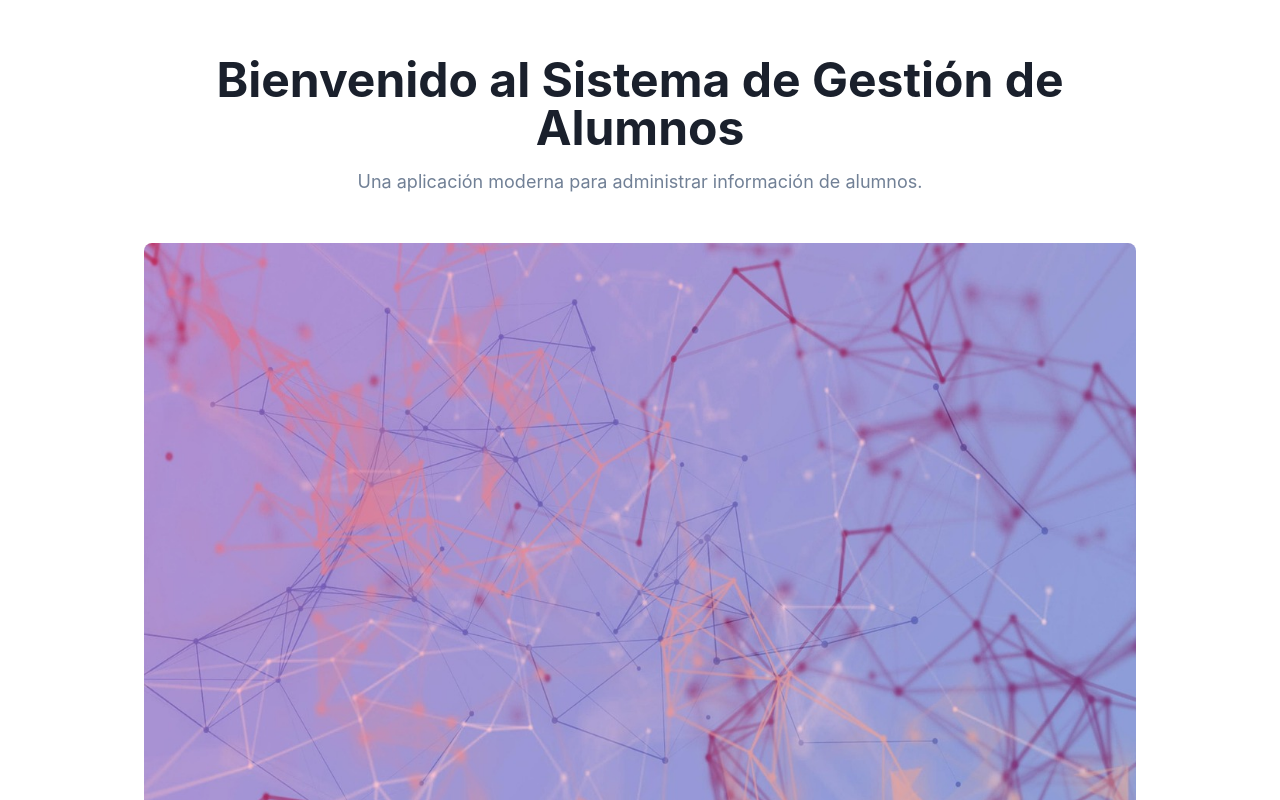
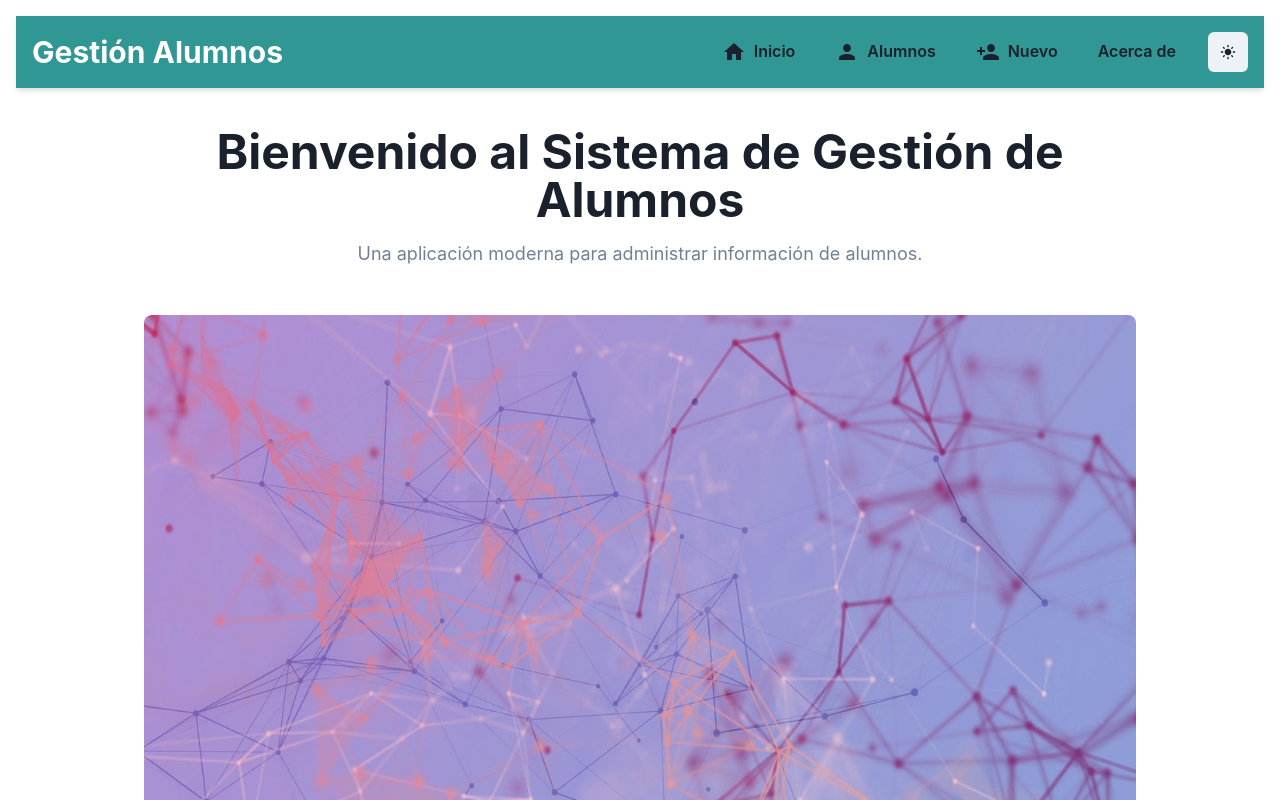
Before and after one commit to MintBlue06/pv-student-app, a React (Vite) app: page / in a window 1280 px wide. Shown: the top 800 px of the page. Built offline with nearby package versions, Linux system fonts and the light colour scheme.

Commit message:
feat: agregado NavBar

```diff
--- a/src/App.jsx
+++ b/src/App.jsx
@@ -1,5 +1,6 @@
 import { useRoutes } from "react-router-dom";
 import { Footer } from "./components/Footer";
+import { NavBar } from "./components/NavBar";
 import routesConfig from "./routes";
 import { Box, Flex } from "@chakra-ui/react";
 
@@ -12,6 +13,7 @@ function App() {
   return (
     <Flex direction="column" minH="100vh">
       <Box flex="1" p={4}>
+        <NavBar />
         <main>
           <AppRoutes />
         </main>
--- /dev/null
+++ b/src/components/NavBar.jsx
@@ -0,0 +1,148 @@
+import { Link as RouterLink } from "react-router-dom";
+import {
+  Box,
+  Flex,
+  Heading,
+  Icon,
+  Link,
+  Spacer,
+  Text,
+  Button,
+  IconButton,
+  Menu,
+  MenuList,
+  MenuItem,
+  MenuButton,
+  useDisclosure,
+} from "@chakra-ui/react";
+import { ThemeToggleButton } from "./ThemeToggleButton";
+import {
+  MdHome,
+  MdMenu,
+  MdMenuBook,
+  MdMenuOpen,
+  MdPerson,
+  MdPersonAdd,
+} from "react-icons/md";
+
+export const NavBar = () => {
+  // useDisclosure maneja isOpen, onOpen, onClose para el menú
+  const { isOpen, onOpen, onClose } = useDisclosure();
+
+  return (
+    <Box bg="teal.500" p={4} color="white" shadow="md">
+      <Flex maxW="container.xl" mx="auto" align="center">
+        <Heading as="h1" size="lg">
+          <Link as={RouterLink} to="/">
+            Gestión Alumnos
+          </Link>
+        </Heading>
+
+        <Spacer />
+
+        <Box display={["none", "none", "flex"]} alignItems="center">
+          <Button
+            as={RouterLink}
+            to="/"
+            variant="ghost"
+            mr={2}
+            _hover={{ bg: "teal.600" }}
+            alignItems="center"
+          >
+            <Icon as={MdHome} boxSize={[5, 5, 6]} mr={2} />
+            <Text>Inicio</Text>
+          </Button>
+          <Button
+            as={RouterLink}
+            to="/alumnos"
+            variant="ghost"
+            mr={2}
+            _hover={{ bg: "teal.600" }}
+            alignItems="center"
+          >
+            <Icon as={MdPerson} boxSize={[5, 5, 6]} mr={2} />
+            <Text>Alumnos</Text>
+          </Button>
+          <Button
+            as={RouterLink}
+            to="/alumnos/nuevo"
+            variant="ghost"
+            mr={2}
+            _hover={{ bg: "teal.600" }}
+            alignItems="center"
+          >
+            <Icon as={MdPersonAdd} boxSize={[5, 5, 6]} mr={2} />
+            <Text>Nuevo</Text>
+          </Button>
+          <Button
+            as={RouterLink}
+            to="/acerca-de"
+            variant="ghost"
+            mr={4}
+            _hover={{ bg: "teal.600" }}
+          >
+            Acerca de
+          </Button>
+        </Box>
+
+        <ThemeToggleButton />
+
+        {/* Menú - Visible solo en pantallas pequeñas */}
+        <Box ml={4} display={["block", "block", "none"]}>
+          <Menu isOpen={isOpen} onClose={onClose}>
+            <MenuButton
+              as={IconButton}
+              aria-label="Opciones"
+              icon={isOpen ? <MdMenuOpen /> : <MdMenu />} // Cambia el icono según el estado
+              variant="ghost"
+              onClick={isOpen ? onClose : onOpen} // Controla el estado del menú
+              _hover={{ bg: "teal.600" }}
+            />
+            <MenuList bg="teal.500" borderColor="teal.600">
+              <MenuItem
+                as={RouterLink}
+                to="/"
+                onClick={onClose}
+                bg="teal.500"
+                _hover={{ bg: "teal.600" }}
+              >
+                <Icon as={MdHome} mr={2} />
+                Inicio
+              </MenuItem>
+              <MenuItem
+                as={RouterLink}
+                to="/alumnos"
+                onClick={onClose}
+                bg="teal.500"
+                _hover={{ bg: "teal.600" }}
+              >
+                <Icon as={MdPerson} mr={2} />
+                Alumnos
+              </MenuItem>
+              <MenuItem
+                as={RouterLink}
+                to="/alumnos/nuevo"
+                onClick={onClose}
+                bg="teal.500"
+                _hover={{ bg: "teal.600" }}
+              >
+                <Icon as={MdPersonAdd} mr={2} />
+                Nuevo
+              </MenuItem>
+              <MenuItem
+                as={RouterLink}
+                to="/acerca-de"
+                onClick={onClose}
+                bg="teal.500"
+                _hover={{ bg: "teal.600" }}
+              >
+                <Icon as={MdMenuBook} mr={2} />
+                Acerca de
+              </MenuItem>
+            </MenuList>
+          </Menu>
+        </Box>
+      </Flex>
+    </Box>
+  );
+};
--- /dev/null
+++ b/src/components/ThemeToggleButton.jsx
@@ -0,0 +1,13 @@
+import { useColorMode, IconButton } from "@chakra-ui/react";
+import { MdLightMode, MdDarkMode } from "react-icons/md";
+
+export const ThemeToggleButton = () => {
+  const { colorMode, toggleColorMode } = useColorMode();
+  return (
+    <IconButton
+      aria-label="Toggle theme"
+      icon={colorMode === "light" ? <MdLightMode /> : <MdDarkMode />}
+      onClick={toggleColorMode}
+    />
+  );
+};
```
